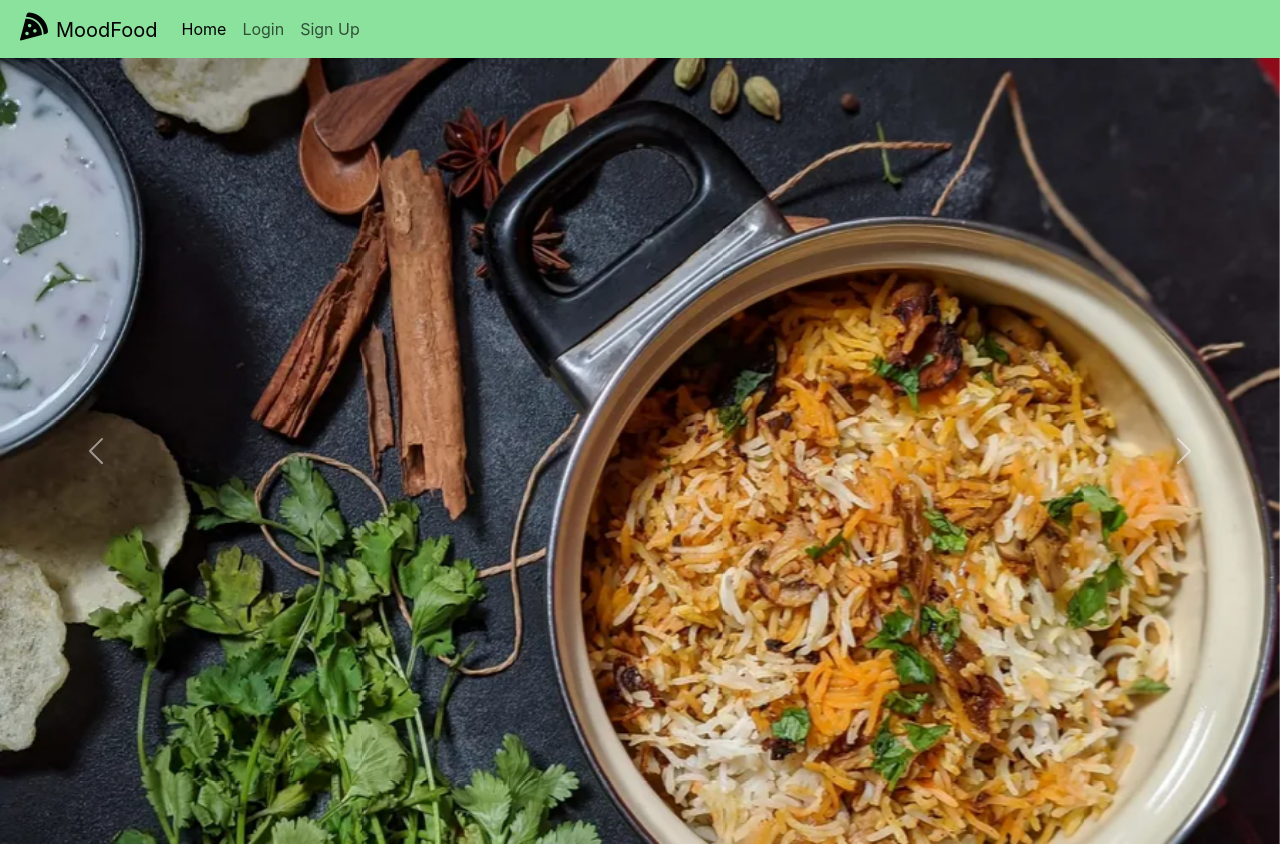
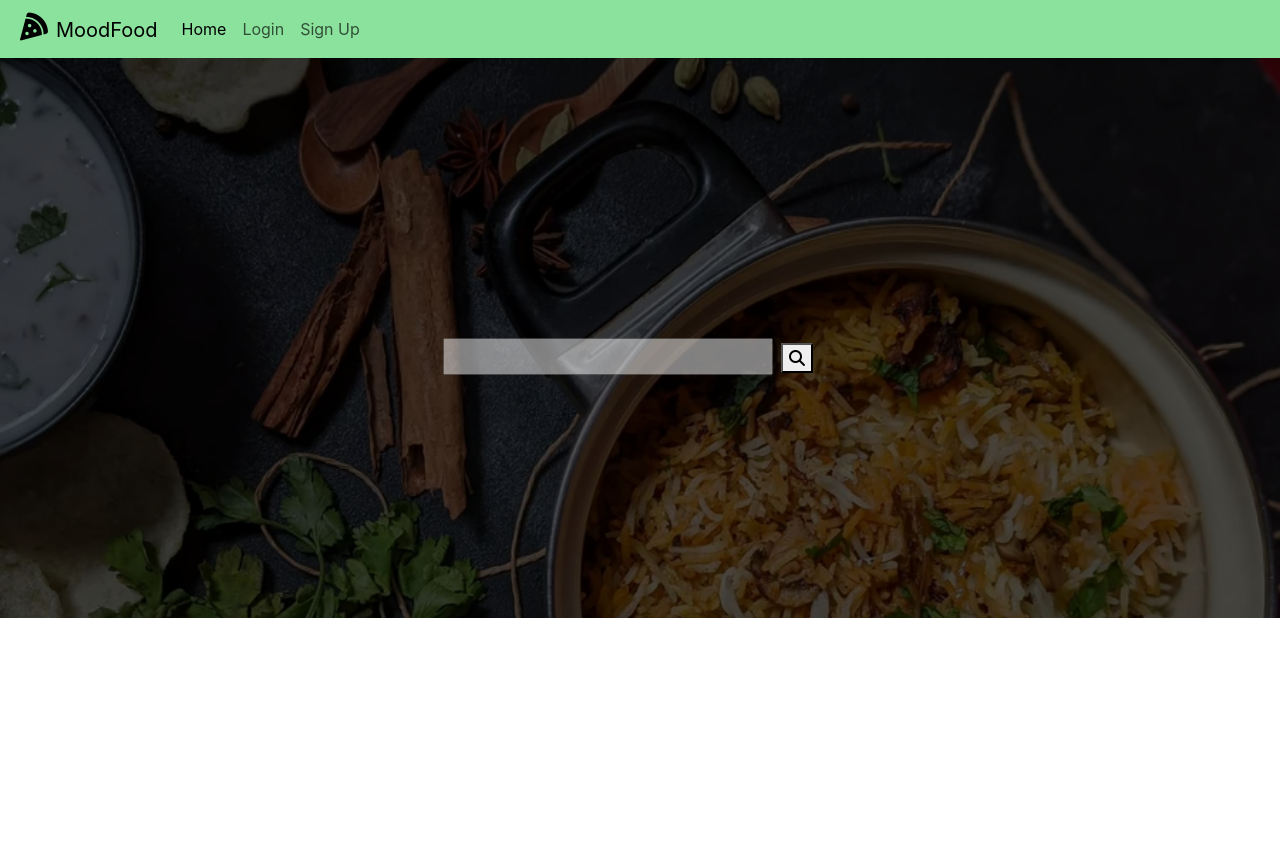
Before and after one commit to adityach0uhan/food-delivery-website, a React (Create React App) app: page / in a window 1280 px wide. After the commit the page ends 800 px from the top, so only its background shows below. Built offline with nearby package versions, Linux system fonts and the light colour scheme.

Commit message:
Design Changes

```diff
--- a/src/components/Carousel.jsx
+++ b/src/components/Carousel.jsx
@@ -3,26 +3,23 @@ import '../styles/Carousel.css'
 const Carousel = () => {
     return (
         <div className='carousel-parent'>
-            <div id="carouselExampleAutoplaying" class="carousel slide" data-bs-ride="true">
+            <div className='input-box'>
+                <input type="text" className='mx-2' />
+                <button type='submit'><i class="fa-solid fa-magnifying-glass fa-shake"></i></button>
+            </div>
+
+            <div id="carouselExampleSlidesOnly" class="carousel slide" data-bs-ride="carousel">
                 <div class="carousel-inner">
                     <div class="carousel-item active">
                         <img src="images/Biryani.webp" class="d-block w-100" alt="..."/>
                     </div>
                     <div class="carousel-item">
+                        <img src="images/pasta.jpg" class="d-block w-100" alt="..."/>
+                    </div>
+                    <div class="carousel-item">
                         <img src="images/Burger.jpg" class="d-block w-100" alt="..."/>
                     </div>
-                    <div class="carousel-item">
-                        <img src="images/pasta.jpg" class="d-block w-100" alt="..."/>
-                    </div>
                 </div>
-                <button class="carousel-control-prev" type="button" data-bs-target="#carouselExampleAutoplaying" data-bs-slide="prev">
-                    <span class="carousel-control-prev-icon" aria-hidden="true"></span>
-                    <span class="visually-hidden">Previous</span>
-                </button>
-                <button class="carousel-control-next" type="button" data-bs-target="#carouselExampleAutoplaying" data-bs-slide="next">
-                    <span class="carousel-control-next-icon" aria-hidden="true"></span>
-                    <span class="visually-hidden">Next</span>
-                </button>
             </div>
         </div>
     )
--- a/src/styles/Carousel.css
+++ b/src/styles/Carousel.css
@@ -0,0 +1,41 @@
+.carousel-parent {
+    height: 70vh;
+    width: 100% !important;
+    overflow: hidden !important;
+    background-color: black;
+    position: relative;
+}
+
+.input-box {
+    position: absolute;
+    width: 40%;
+    height: 40px;
+    z-index: 2;
+    left: 34%;
+    top: 50%;
+}
+
+.input-box input {
+    opacity: 0.5;
+    font-size: 1.3rem;
+}
+
+.input-box input:focus {
+    opacity: 1;
+    border: none;
+}
+
+.carousel-inner {
+    height: 100% !important;
+    overflow: hidden;
+}
+
+.carousel-item {
+    height: 100% !important;
+}
+
+.carousel-item img {
+    height: 100%;
+    opacity: 0.3;
+    width: 100% !important;
+}
```
